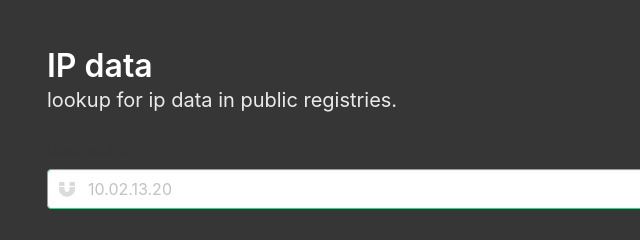
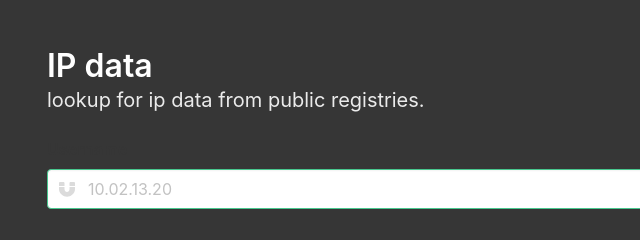
Before and after one commit to areguig/ip-data, a plain HTML site: page index.html in a window 1280 px wide. Shown: the top 240 px of the page, 1-641 px from the left. Drawn offline with nearby package versions, Linux system fonts and the light colour scheme.

Commit message:
Update index.html

```diff
--- a/index.html
+++ b/index.html
@@ -15,7 +15,7 @@
   <body>
       <section class="hero hero-body is-dark">
         <h1 class="title">IP data</h1>
-        <h2 class="subtitle">lookup for ip data in public registries.</h2>
+        <h2 class="subtitle">lookup for ip data from public registries.</h2>
         <form id="ipForm">
           <div class="field">
             <label class="label">Username</label>
```
